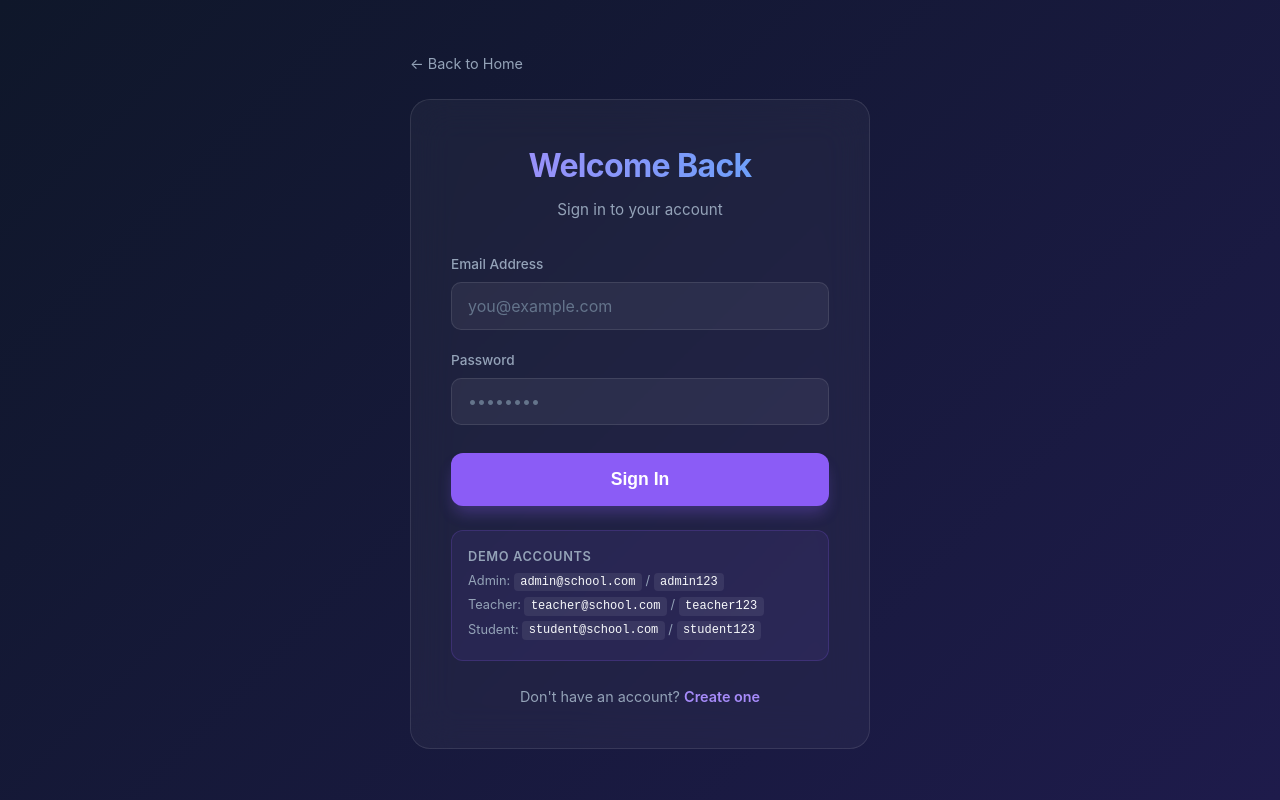
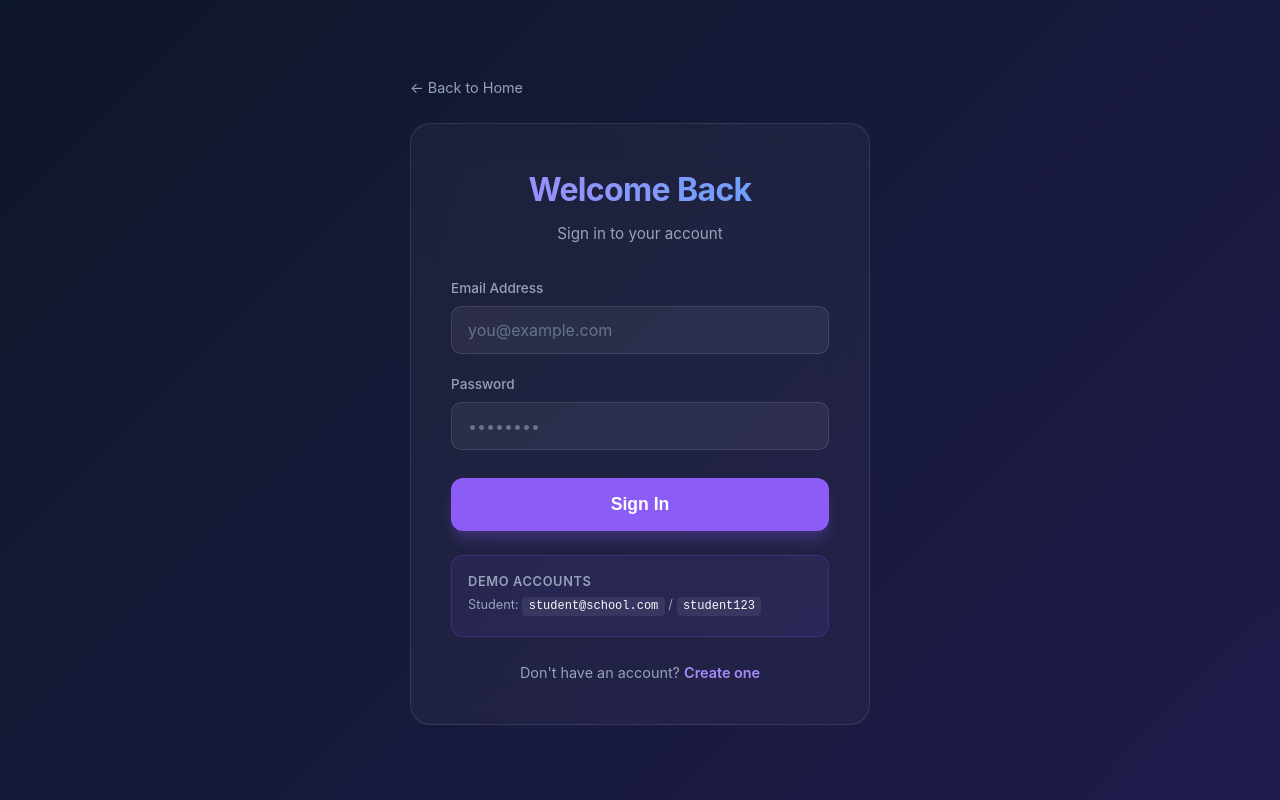
Before and after one commit to anandkpvt18-wq/student-management-system, a Next.js app in the folder frontend/: page /auth/signin in a window 1280 px wide. Built offline with nearby package versions, Linux system fonts and the light colour scheme; no server answers.

Commit message:
feat: Remove admin/teacher demo accounts

```diff
--- a/frontend/src/app/auth/signin/page.js
+++ b/frontend/src/app/auth/signin/page.js
@@ -85,8 +85,6 @@ export default function SignIn() {
 
           <div className="demo-credentials">
             <p className="demo-title">Demo Accounts</p>
-            <p>Admin: <code>admin@school.com</code> / <code>admin123</code></p>
-            <p>Teacher: <code>teacher@school.com</code> / <code>teacher123</code></p>
             <p>Student: <code>student@school.com</code> / <code>student123</code></p>
           </div>
 
```
